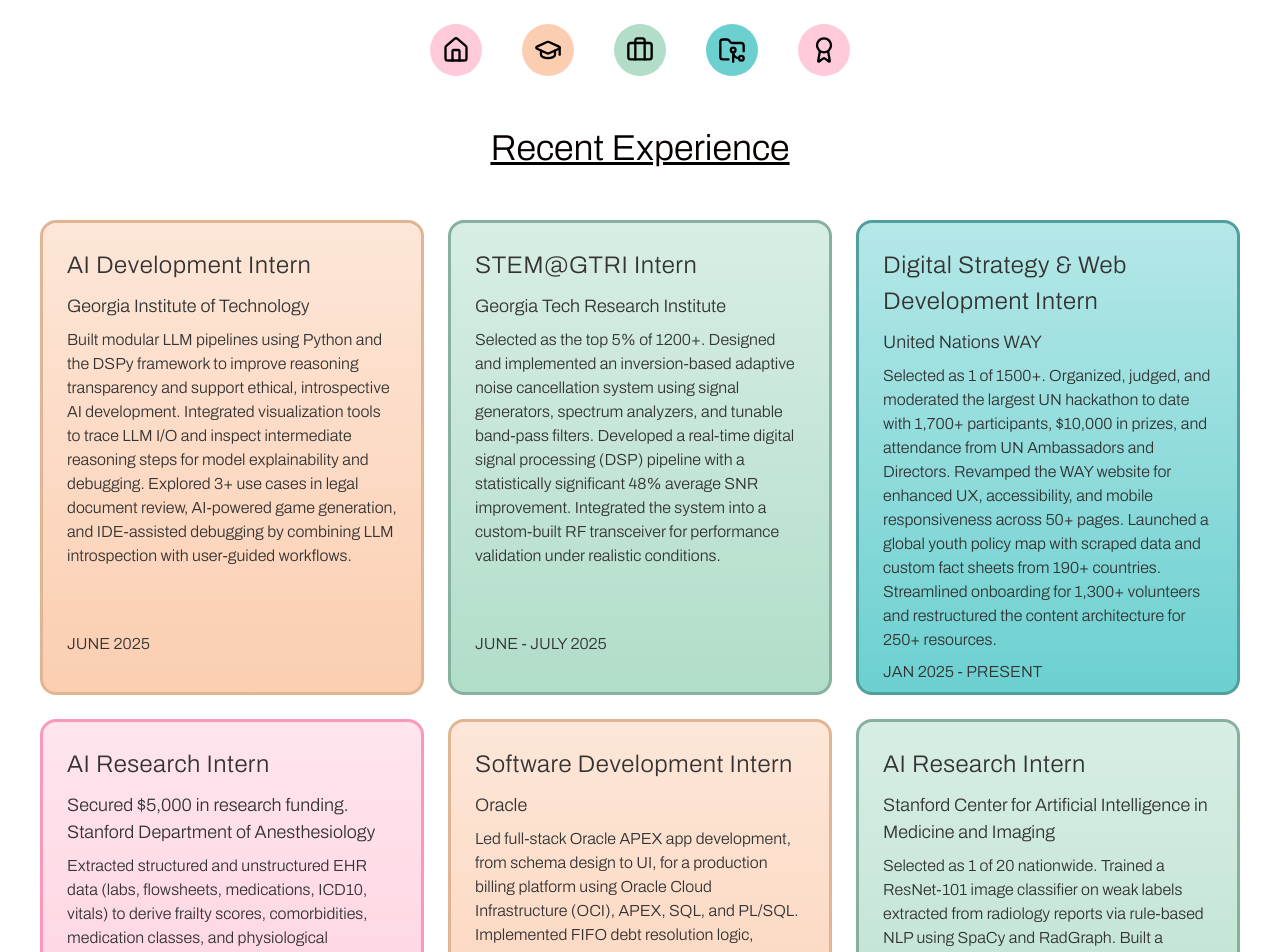
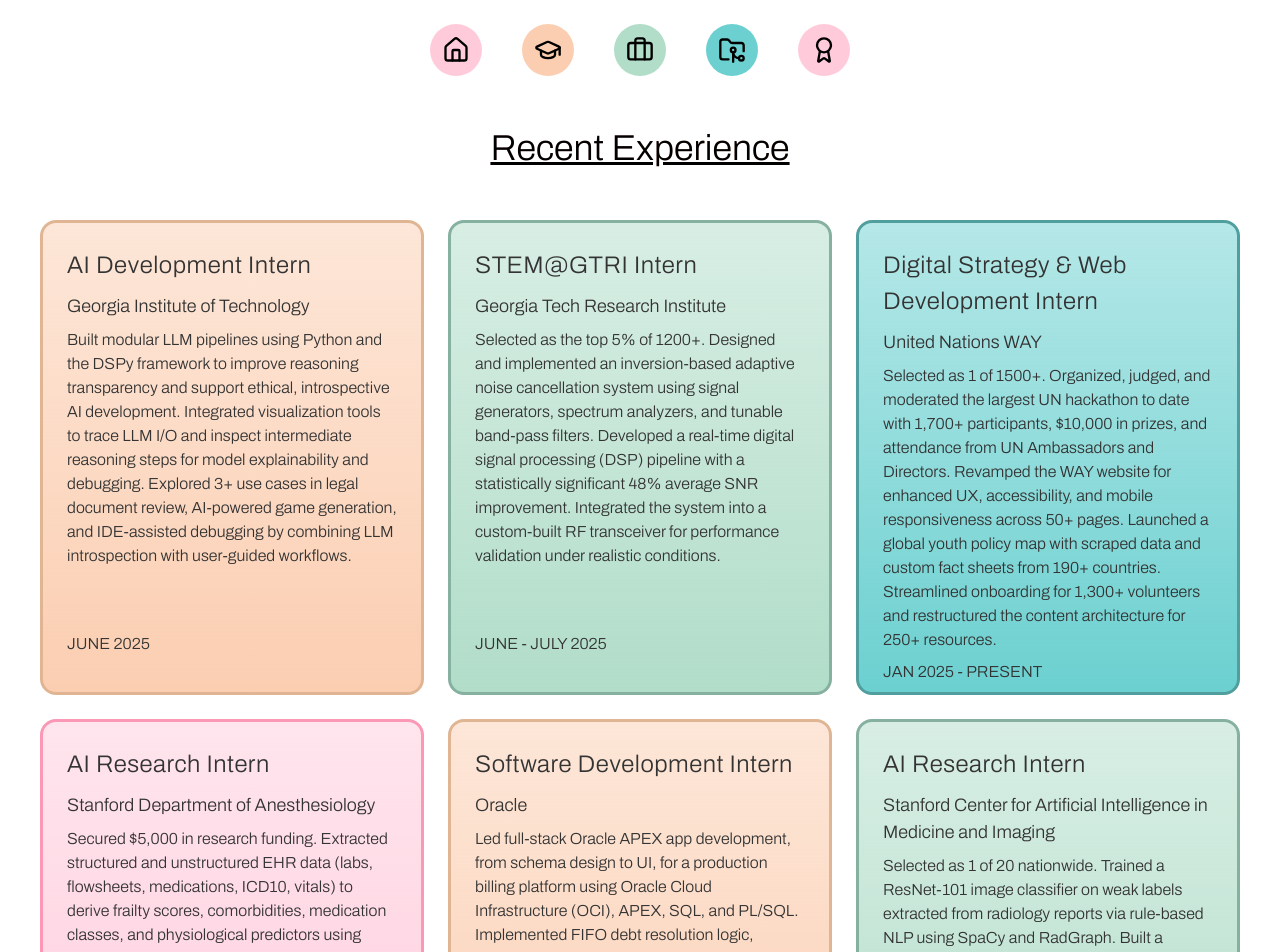
Before and after one commit to aaru4/aarushi-portfolio-v2, a Next.js app: page /expPage in a window 1280 px wide. Shown: the top 952 px of the page. Built offline with nearby package versions, Linux system fonts and the light colour scheme.

Commit message:
Update page.tsx

```diff
--- a/app/expPage/page.tsx
+++ b/app/expPage/page.tsx
@@ -45,9 +45,9 @@
 
 <UCProjectBox
   title="AI Research Intern"
-  org="Secured $5,000 in research funding. Stanford Department of Anesthesiology"
+  org="Stanford Department of Anesthesiology"
   date="JAN 2025 - PRESENT"
-  desc="Extracted structured and unstructured EHR data (labs, flowsheets, medications, ICD10, vitals) to derive frailty scores, comorbidities, medication classes, and physiological predictors using SQL, Python, and BigQuery. Visualized variable distributions, performed imputation strategies, and constructed Table 1 stratified by blood pressure categories with standardized mean differences. Deployed and statistically interpreted logistic regression across 4,100+ patients. Developing a graphical modeling framework to define hypotension and blood pressure lability."
+  desc="Secured $5,000 in research funding. Extracted structured and unstructured EHR data (labs, flowsheets, medications, ICD10, vitals) to derive frailty scores, comorbidities, medication classes, and physiological predictors using SQL, Python, and BigQuery. Visualized variable distributions, performed imputation strategies, and constructed Table 1 stratified by blood pressure categories with standardized mean differences. Deployed and statistically interpreted logistic regression across 4,100+ patients. Developing a graphical modeling framework to define hypotension and blood pressure lability."
   color="#ffcbdb"
   borderColor="#fa98b6"
 />
```
